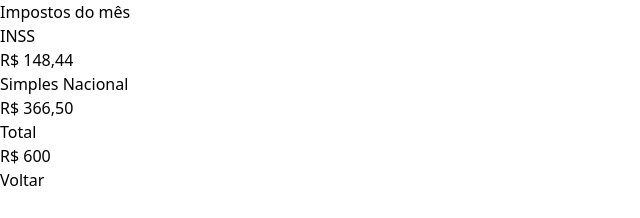
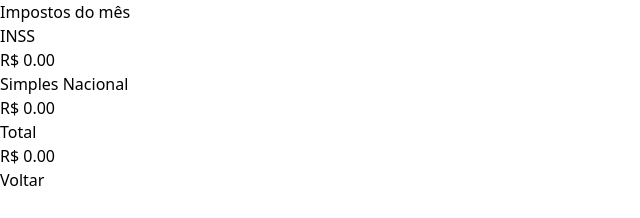
Before and after one commit to souzaluiz/impostos-do-mes, a Next.js app: page /calcular in a window 1280 px wide. Shown: the top 218 px of the page, without its empty margins (0-640 px from the left). Built offline with nearby package versions, Linux system fonts and the light colour scheme; what @material-tailwind/react would draw is missing.

Commit message:
feat: create code for calculate taxs

```diff
--- a/src/pages/calcular.tsx
+++ b/src/pages/calcular.tsx
@@ -1,6 +1,35 @@
 import { Button, Card, CardBody, Input, Typography } from '@material-tailwind/react';
+import { useRouter } from 'next/router';
+
+const FATOR_R = 0.06;
+const PRO_LABORE = 0.28;
+const INSS = 0.11;
 
 export default function Calculate() {
+  const router = useRouter();
+  const amount = router.query?.amount ? Number(router.query?.amount) / 100 : 0;
+
+  function navigateToHome() {
+    router.back();
+  }
+
+  function getSimpleNational() {
+    const simpleNational = (amount * FATOR_R).toFixed(2);
+    return simpleNational;
+  }
+
+  function getInss() {
+    const proLabore = (amount * PRO_LABORE).toFixed(2);
+    return (Number(proLabore) * INSS).toFixed(2);
+  }
+
+  function getTotal() {
+    const simpleNational = getSimpleNational();
+    const inss = getInss();
+
+    return (Number(simpleNational) + Number(inss)).toFixed(2);
+  }
+
   return (
     <main className="flex min-h-screen w-11/12 max-w-xs items-center justify-center flex-col mx-auto space-y-4">
       <Card className="w-96">
@@ -13,24 +42,26 @@ export default function Calculate() {
             <Typography variant="h6" className="mb-2 text-left">
               INSS
             </Typography>
-            <Typography>R$ 148,44</Typography>
+            <Typography>R$ {getSimpleNational()}</Typography>
           </div>
 
           <div className="flex flex-row justify-between">
             <Typography variant="h6" className="mb-2 text-left">
               Simples Nacional
             </Typography>
-            <Typography>R$ 366,50</Typography>
+            <Typography>R$ {getInss()}</Typography>
           </div>
 
           <div className="flex flex-row justify-between">
             <Typography variant="h6" className="mb-2 text-left">
               Total
             </Typography>
-            <Typography>R$ 600</Typography>
+            <Typography>R$ {getTotal()}</Typography>
           </div>
 
-          <Button className="w-full mt-4">Voltar</Button>
+          <Button className="w-full mt-4" onClick={navigateToHome}>
+            Voltar
+          </Button>
         </CardBody>
       </Card>
     </main>
```
Also changed, not shown: src/pages/index.tsx (+22 -2 lines).
